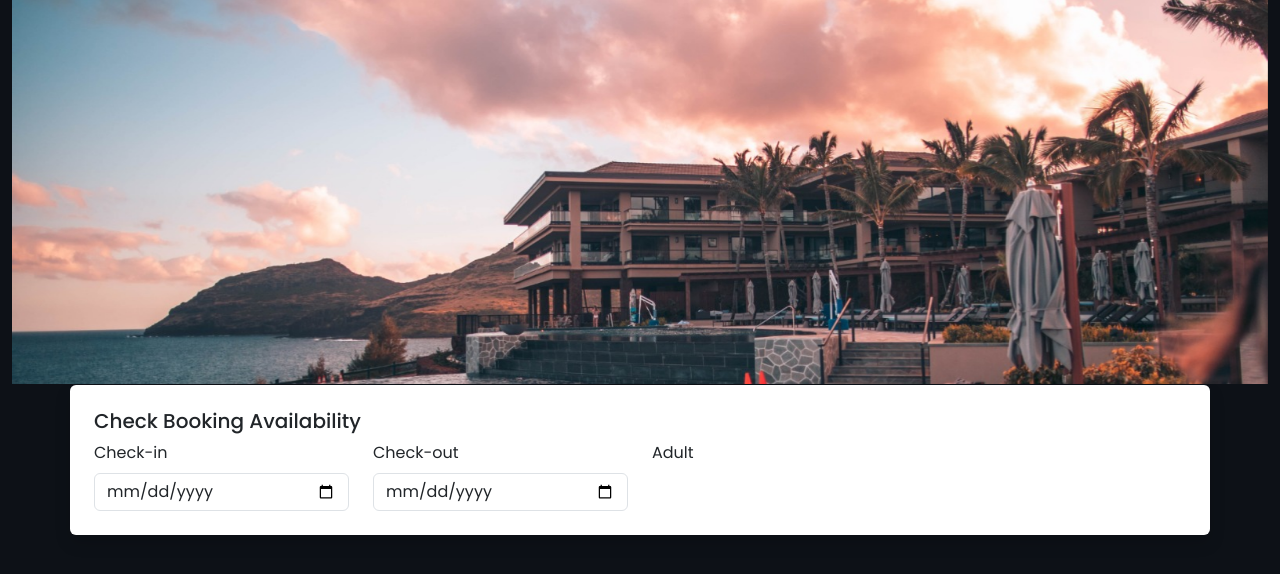
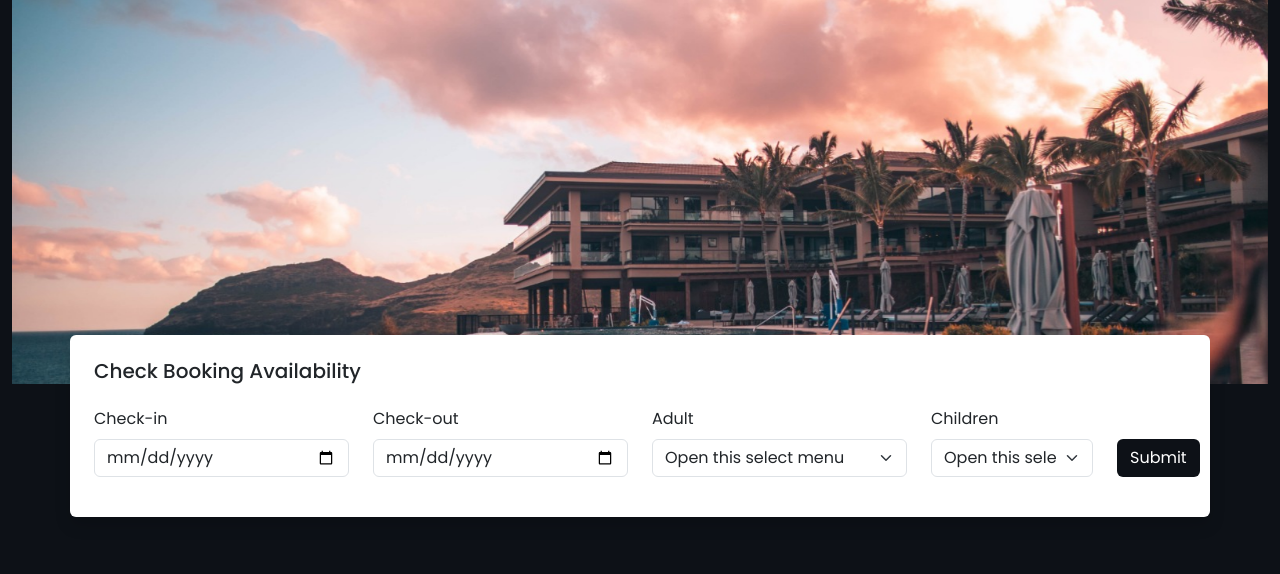
Before and after one commit to poojan20/stayeasy, a PHP site: page / in a window 1280 px wide. Shown: the part 87-661 px from the top of the page. Run offline with PHP 8.4, Linux system fonts and the light colour scheme.

Commit message:
Change index[9] Changed index.php[Added forms],[5]

```diff
--- a/image/index.php
+++ b/image/index.php
@@ -20,6 +20,24 @@
     .h-font{
         font-family: 'Merienda', cursive;
     }
+    .custom-bg{
+        background-color:#0D1117;
+    }
+    .custom-bg:hover{
+        background-color:#111e2e;
+    }
+    .availability-form{
+        margin-top: -50px;
+        z-index: 2;
+        position: relative;
+    }
+    @media screen and (max-width:575px){
+        .availability-form{
+        margin-top: 25px;
+        padding: 0 35px;
+        }
+    }
+
 
 
 </style>
@@ -226,24 +244,41 @@
 
 <!-- Check Availability Form -->
 
-<div class="container">
+<div class="container availability-form">
     <div class="row">
         <div class="col-lg-12 bg-white shadow p-4 rounded">
-            <h5>Check Booking Availability</h5>
+            <h5 class="mb-4">Check Booking Availability</h5>
             <form>
-                <div class="row">
-                    <div class = col-lg-3>
+                <div class="row align-items-end">
+                    <div class = "col-lg-3 mb-3">
                         <label  class="form-label" style ="font-width: 500;">Check-in</label>
                         <input type="date" class="form-control shadow-none">
                     </div>
-                    <div class = col-lg-3>
+                    <div class = "col-lg-3 mb-3">
                         <label  class="form-label" style ="font-width: 500;">Check-out</label>
                         <input type="date" class="form-control shadow-none">
                     </div>
-                    <div class="col-lg-3">
-                    <label  class="form-label" style ="font-width: 500;">Adult</label>
-
+                    <div class="col-lg-3 mb-3">
+                        <label  class="form-label" style ="font-width: 500;">Adult</label>
+                        <select class="form-select shadow-none">
+                            <option selected>Open this select menu</option>
+                            <option value="1">One</option>
+                            <option value="2">Two</option>
+                            <option value="3">Three</option>
+                        </select>
                     </div>
+                    <div class="col-lg-2 mb-3">
+                        <label  class="form-label" style ="font-width: 500;">Children</label>
+                        <select class="form-select shadow-none">
+                            <option selected>Open this select menu</option>
+                            <option value="1">One</option>
+                            <option value="2">Two</option>
+                            <option value="3">Three</option>
+                        </select>
+                    </div>
+                        <div class="col-lg-1 mb-lg-3 mt-2">
+                            <button type = "submit" class= "btn text-white shadow-none custom-bg">Submit</button>
+                        </div>
                 </div>
             </form>
         </div>
```
